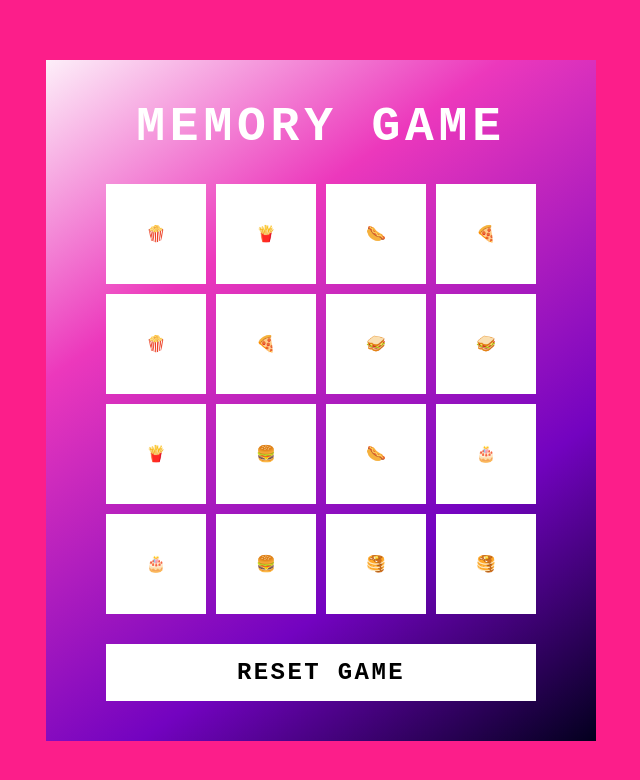
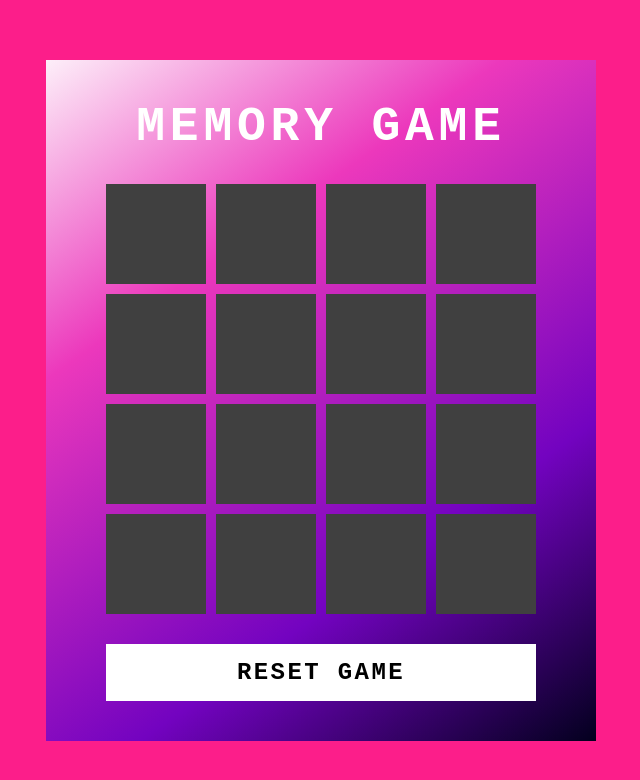
Before and after one commit to Chrysthy/memory-game, a plain HTML site: page index.html in a window 1280 px wide. Shown: the whole page, without its empty margins (319-959 px from the left). Drawn offline with Linux system fonts and the light colour scheme.

Commit message:
add item and item after styles

```diff
--- a/src/styles/style.css
+++ b/src/styles/style.css
@@ -77,4 +77,22 @@ h2 {
     justify-content: center;
 
     background-color: #fff;
+
+    font-size: 3em;
+
+    transform: rotateY(180deg);
+    transition: 0.25s;
 }
+
+.item::after {
+    content: '';
+    position: absolute;
+    inset: 0;
+
+    background: #404040;
+
+    transition: 0.25s;
+    transform: rotateY(0deg);
+
+    backface-visibility: hidden;
+}
```
